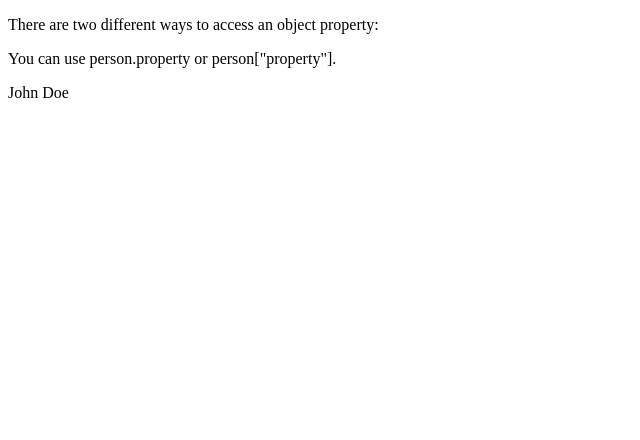
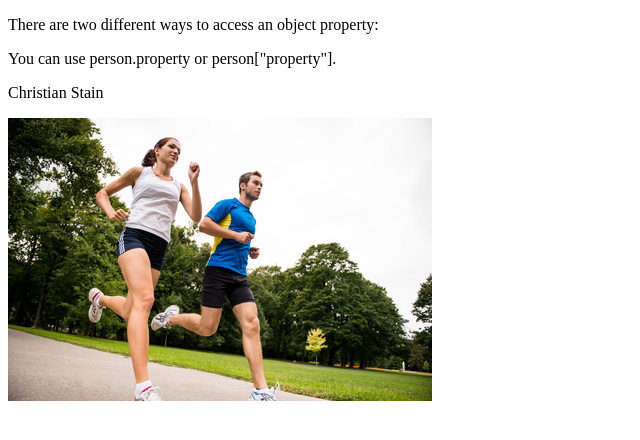
Before and after one commit to ChristianStain/JavascriptImgAsObject, a plain HTML site: page index.html in a window 1280 px wide. Shown: the whole page, without its empty margins (0-640 px from the left). Drawn offline with Linux system fonts and the light colour scheme.

Commit message:
Add img as object

```diff
--- a/index.html
+++ b/index.html
@@ -8,15 +8,21 @@ There are two different ways to access an object property:
 <p>You can use person.property or person["property"].</p>
 
 <p id="demo"></p>
+<img id="myImg"/>
 
 <script>
-var person = {
-    firstName: "John",
-    lastName : "Doe",
-    id       :  5566
+var o = {
+    firstName: "Christian",
+    lastName : "Stain",
+    id       :  5566,
+    img      : "img/ejercicio.jpg"
 };
 document.getElementById("demo").innerHTML =
-person.firstName + " " + person.lastName;
+o.firstName + " " + o.lastName;
+
+document.getElementById("myImg").src = o.img;
+
+
 </script>
 
 </body>
```
Also changed, not shown: img/ejercicio.jpg (added), 2 other files.
